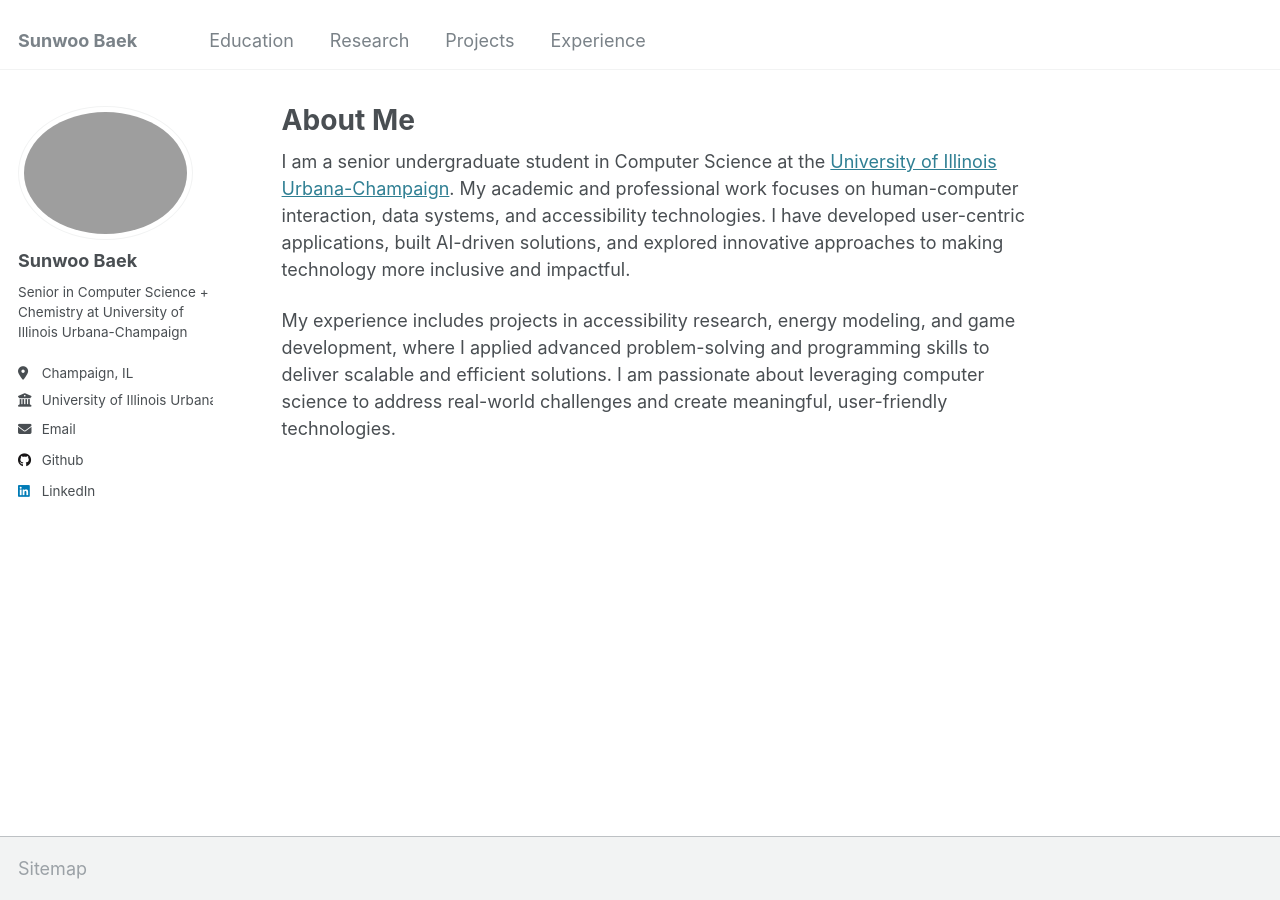
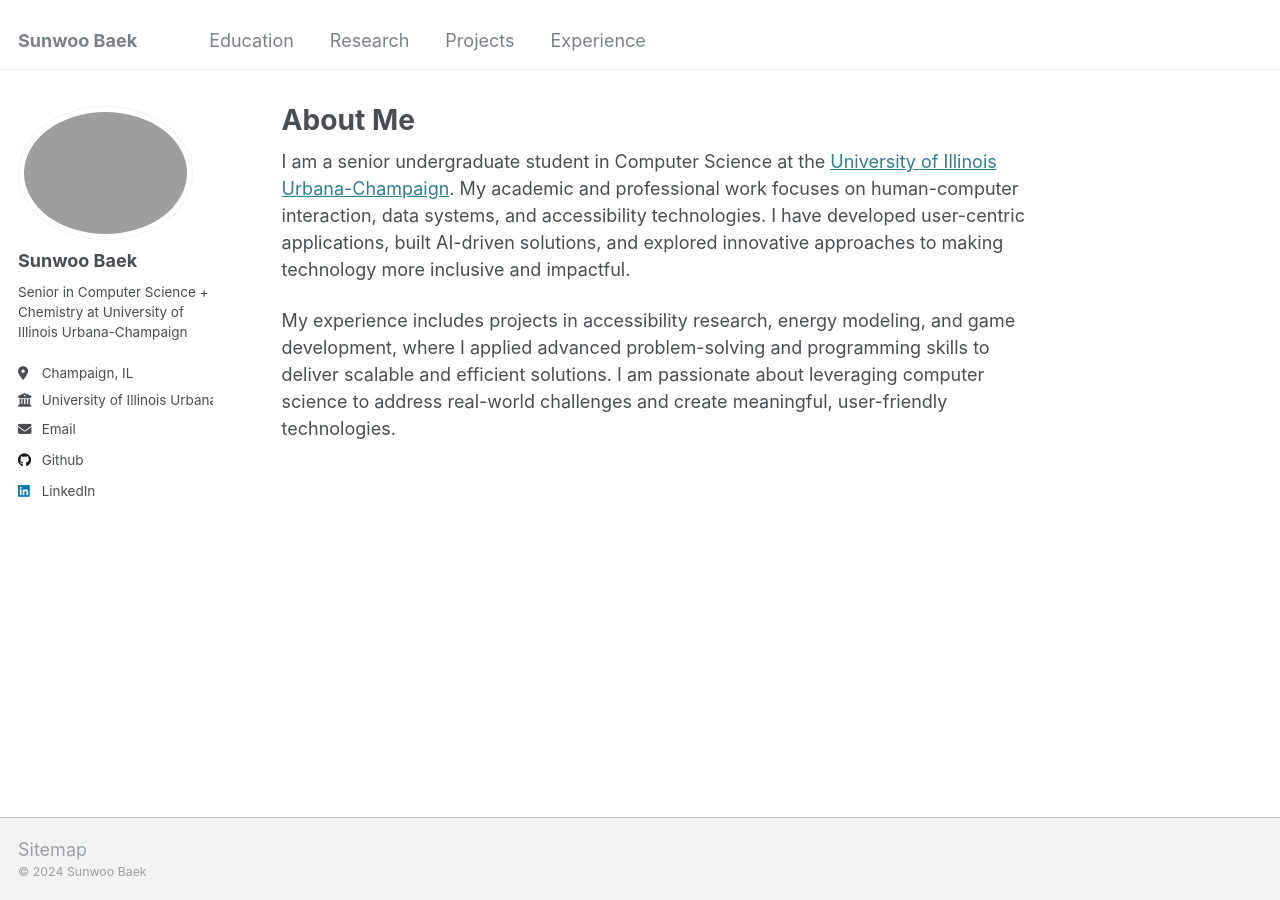
Before and after one commit to sbaek21/sbaek21.github.io, a Jekyll site: the page built from _pages/about.md, in a window 1280 px wide. Built offline with Jekyll 4.4.1, drawn with Linux system fonts in a browser that asks for light colours.

Commit message:
Update footer.html

```diff
--- a/_includes/footer.html
+++ b/_includes/footer.html
@@ -1,6 +1,12 @@
 {% include base_path %}
 
-<!-- {% if site.author.github or site.author.bitbucket or site.atom_feed.hide != true %}
+<div class="page__footer-copyright">
+  &copy; {{ site.time | date: '%Y' }} {{ site.author.name | default: site.name }}
+</div>
+
+<!--
+
+{% if site.author.github or site.author.bitbucket or site.atom_feed.hide != true %}
 <div class="page__footer-follow">
   <ul class="social-icons">
     {% if site.data.ui-text[site.locale].follow_label %}
@@ -17,8 +23,8 @@
     {% endif %}
   </ul>
 </div>
-{% endif %} -->
-<!--
+{% endif %}
+
 <div class="page__footer-copyright">
   &copy; {{ site.time | date: '%Y' }} {{ site.name | default: site.title }}, {{ site.data.ui-text[site.locale].powered_by | default: "Powered by" }} <a href="http://jekyllrb.com" rel="nofollow">Jekyll</a> &amp; <a href="https://github.com/academicpages/academicpages.github.io">AcademicPages</a>, a fork of <a href="https://mademistakes.com/work/minimal-mistakes-jekyll-theme/" rel="nofollow">Minimal Mistakes</a>.<br />
   Site last updated {{ "now" | date: '%Y-%m-%d' %}}
```
